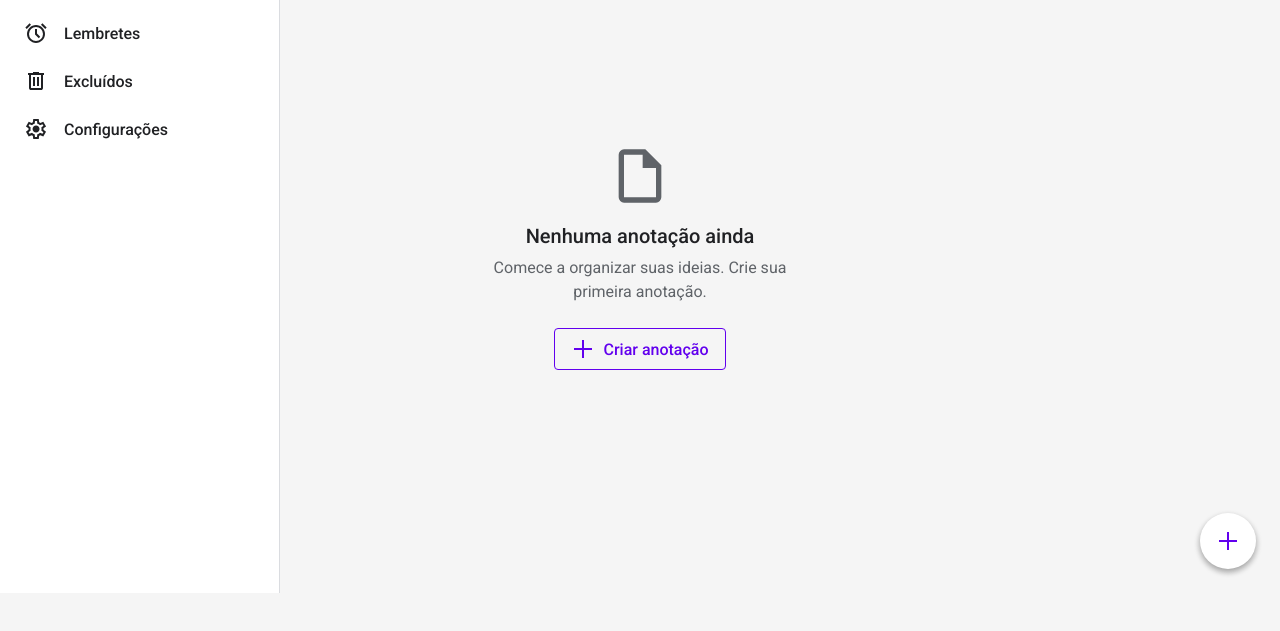
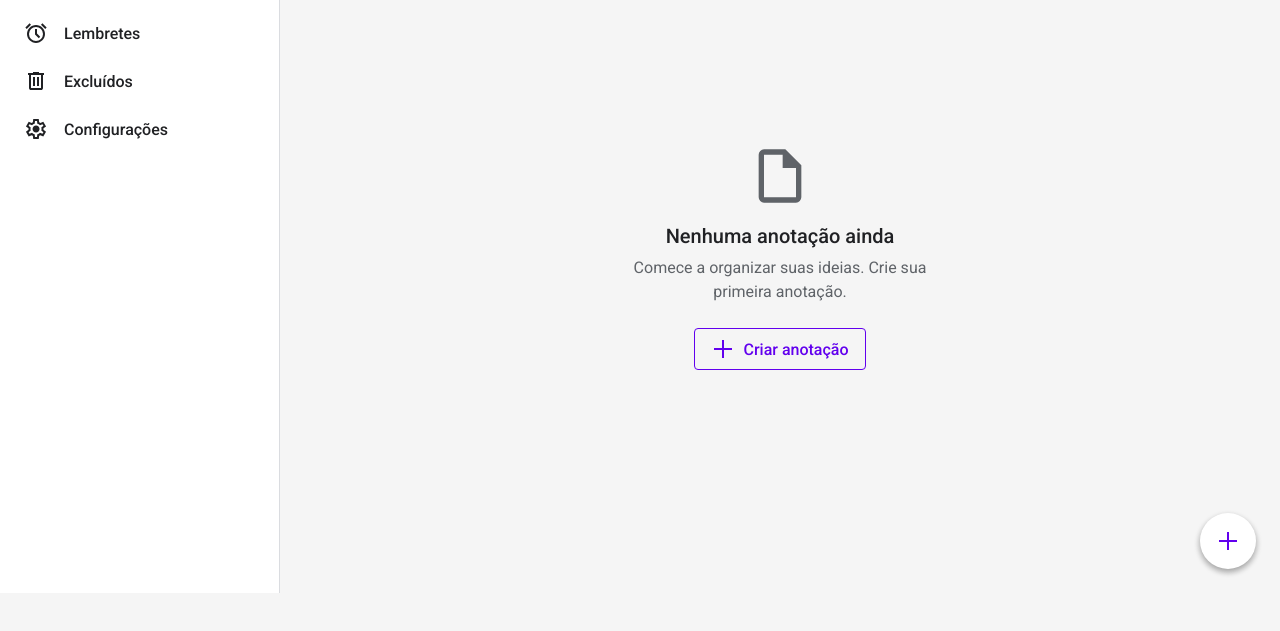
Before and after one commit to helintonpagel/notas, a plain HTML site: page index.html in a window 1280 px wide. Shown: the part 207-838 px from the top of the page. Drawn offline with Linux system fonts and the light colour scheme.

Commit message:
Ajusta o estilo do elemento main para incluir padding dinâmico e remove estilos fixos, melhorando a responsividade.

```diff
--- a/css/style.css
+++ b/css/style.css
@@ -316,6 +316,10 @@ dialog footer {
 }
 
 @media (min-width: 1024px) {
+  main {
+    padding-left: calc(24px + var(--nav-width));
+  }
+
   .main-nav {
     transform: translateX(0);
     visibility: visible;
--- a/index.html
+++ b/index.html
@@ -36,13 +36,6 @@
         color: var(--color-text-primary);
       }
 
-      main {
-        padding: 24px;
-        max-width: 1200px;
-        margin: 0 auto;
-        min-height: 100vh;
-        position: relative;
-      }
       ul {
         list-style: none;
       }
@@ -411,7 +404,7 @@
         <svg class="empty-state__icon" width="48" height="48" aria-hidden="true"><use href="assets/icons.svg#icon-draft"></use></svg>
         <h2 id="empty-state-title" class="empty-state__title">Nenhuma anotação ainda</h2>
         <p class="empty-state__text">Comece a organizar suas ideias. Crie sua primeira anotação.</p>
-        <a class="empty-state__cta" href="#">
+        <a class="empty-state__cta" href="new-note.html">
           <svg width="24" height="24" aria-hidden="true"><use href="assets/icons.svg#icon-plus"></use></svg>
           Criar anotação
         </a>
```
